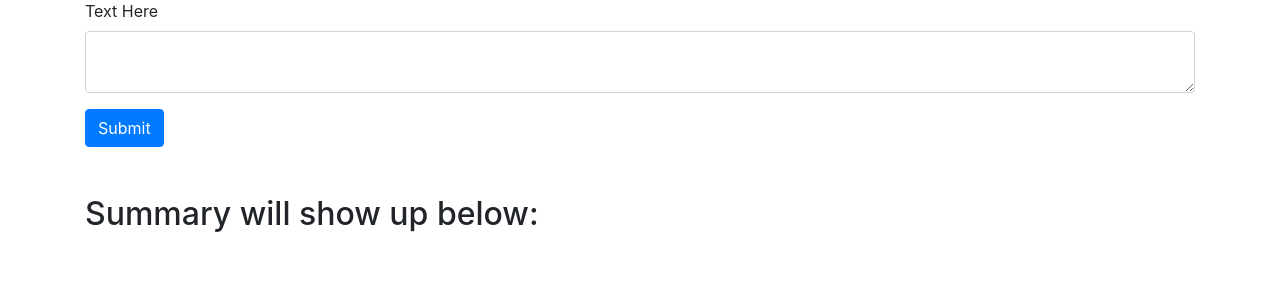
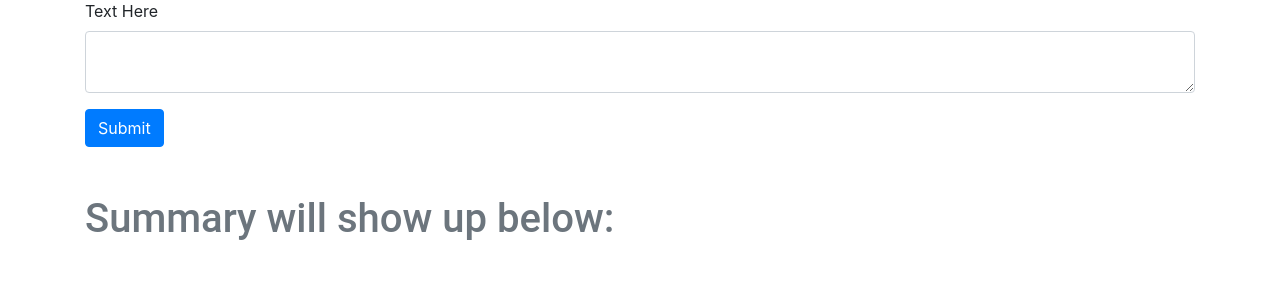
Before and after one commit to tanvi9999/analysis, a Flask app: page /summary in a window 1280 px wide. Shown: the part 287-587 px from the top of the page. Run offline with Flask 2, Linux system fonts and the light colour scheme; some libraries are stand-ins or nearby versions; some web fonts are replaced.

Commit message:
header changed

```diff
--- a/templates/summary.html
+++ b/templates/summary.html
@@ -37,7 +37,7 @@
       </form>
         <br><br>
 
-        <h2>Summary will show up below:</h2>
+        <h1 class="text-muted" style="font-family: roboto ">Summary will show up below:</h1>
         <p>{{ message }}</p>
 
     </div>
```
